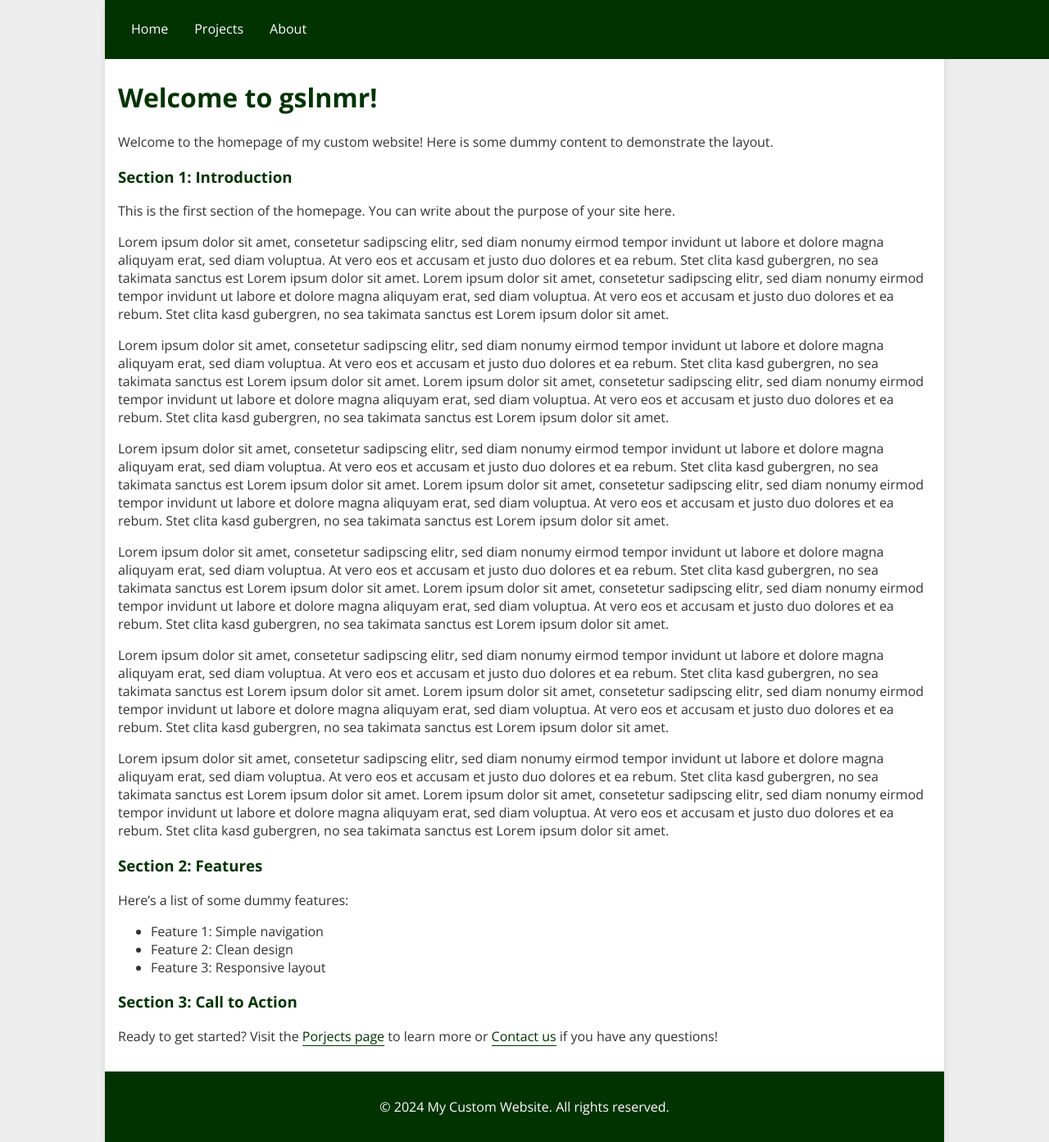
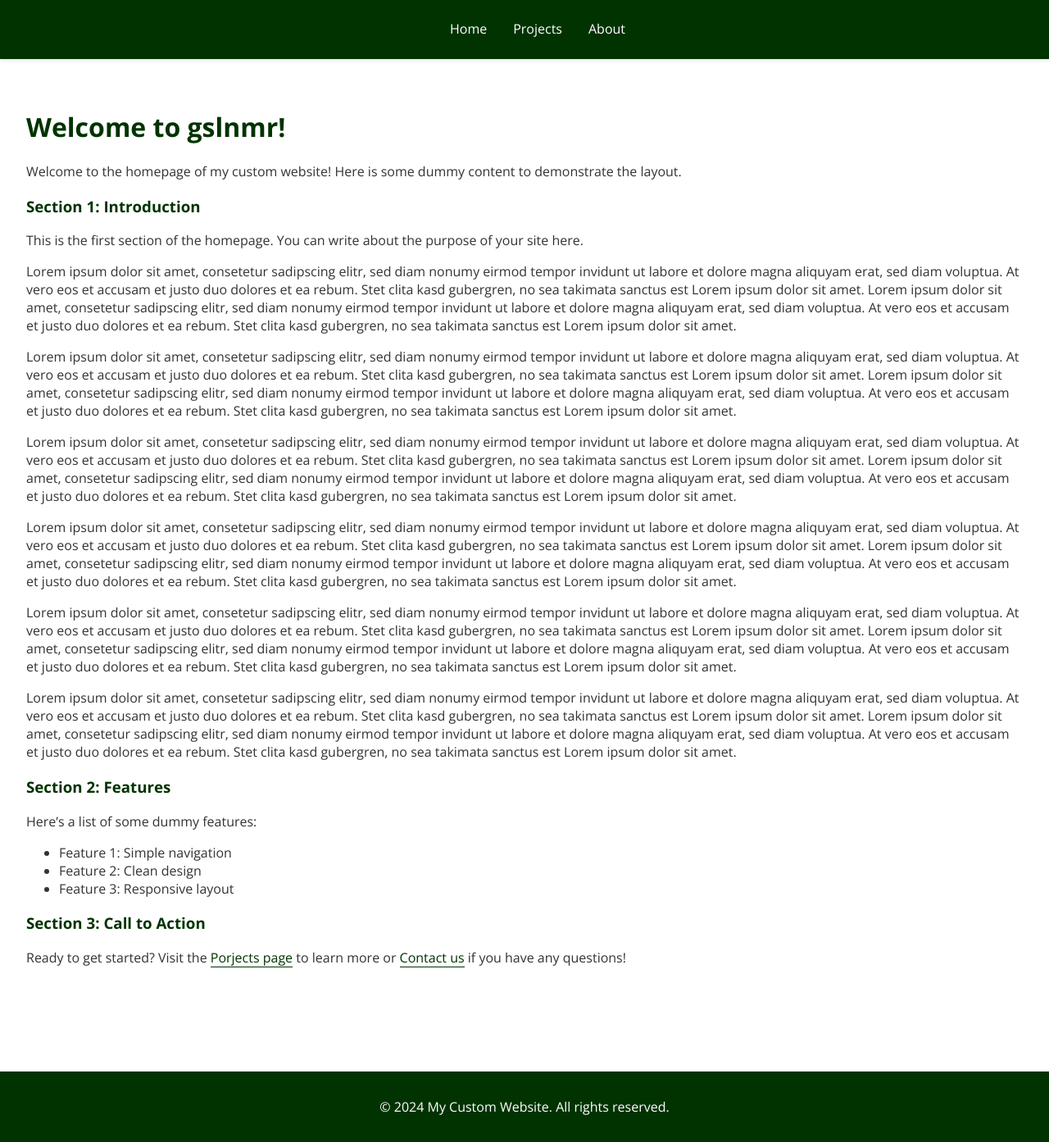
Before and after one commit to schminho/schminho.github.io, a Jekyll site: the page built from index.md, in a window 1280 px wide and 1393 px high. Shown: the whole window at 82% size. Built offline with Jekyll 4.4.1, drawn with Linux system fonts in a browser that asks for light colours.

Commit message:
Update style.css

```diff
--- a/assets/css/style.css
+++ b/assets/css/style.css
@@ -4,38 +4,53 @@ body {
     color: #333333;
     margin: 0;
     padding: 0;
-    background-color: #EDEDED; /* Light gray background outside the container */
+    background-color: #EDEDED; /* Light gray background */
     display: flex;
     justify-content: center; /* Center the container horizontally */
 }
 
 /* Container styling */
 .container {
-    width: 80%; /* Adjusted width to 80% of the total viewport */
-    max-width: 1920px; /* Optional: Limit the width to the maximum you want */
+    width: 100%; /* Full width */
+    max-width: 1920px; /* Cap width at 1920px */
     margin: 0 auto; /* Center the container */
-    background-color: #FFFFFF; /* Ensure the content area remains white */
+    background-color: #FFFFFF; /* Content background color */
     display: flex;
     flex-direction: column;
-    min-height: 100vh; /* Maintain full viewport height */
+    min-height: 100vh; /* Full viewport height */
     box-shadow: 0 4px 8px rgba(0, 0, 0, 0.1); /* Subtle shadow for elevation */
+}
+
+/* Content area inside the container */
+.content {
+    width: 80%; /* Constrain content to 80% */
+    margin: 0 auto; /* Center content within the container */
 }
 
 /* Header Styling */
 header {
+    background-color: #003300; /* Dark green background */
+    color: #FFFFFF; /* White text */
     position: fixed;
-    top: 0;
-    width: 100%;
+    width: 100%; /* Full width for the header */
     z-index: 1000;
-    background-color: #003300; /* Dark green */
-    color: #FFFFFF; /* White text */
-    transition: top 300ms ease-in-out, opacity 300ms ease-in-out; /* Matches JS fade duration */
+    box-shadow: 0 2px 4px rgba(0, 0, 0, 0.1);
 }
 
+/* Navigation bar styling */
 nav {
+    width: 100%; /* Full width for the nav */
+    margin: 0 auto; /* Center the nav */
     display: flex;
-    justify-content: flex-start; /* Left-aligned navigation */
+    justify-content: center; /* Center nav items container */
     padding: 1rem;
+}
+
+/* Nav items container */
+.nav-items {
+    width: 80%; /* Constrain nav items to 80% */
+    display: flex;
+    justify-content: flex-start; /* Left-align nav items */
 }
 
 nav a {
@@ -43,18 +58,18 @@ nav a {
     text-decoration: none;
     padding: 0.5rem 1rem;
     border-bottom: 2px solid transparent;
-    transition: border-bottom 0.3s ease; /* Only underline on hover */
+    transition: border-bottom 0.3s ease; /* Smooth underline effect */
 }
 
 nav a:hover {
-    border-bottom: 2px solid #FFFFFF; /* White underline */
+    border-bottom: 2px solid #FFFFFF; /* White underline on hover */
 }
 
 /* Main content area */
 main {
     flex: 1; /* Fill remaining space */
-    padding: 1rem; /* Adjust padding as needed */
-    margin-top: 60px; /* Reduced margin to start closer to the navigation */
+    padding: 2rem; /* Add padding around content */
+    margin-top: 80px; /* Height of the header */
 }
 
 /* Content Links Styling */
```
